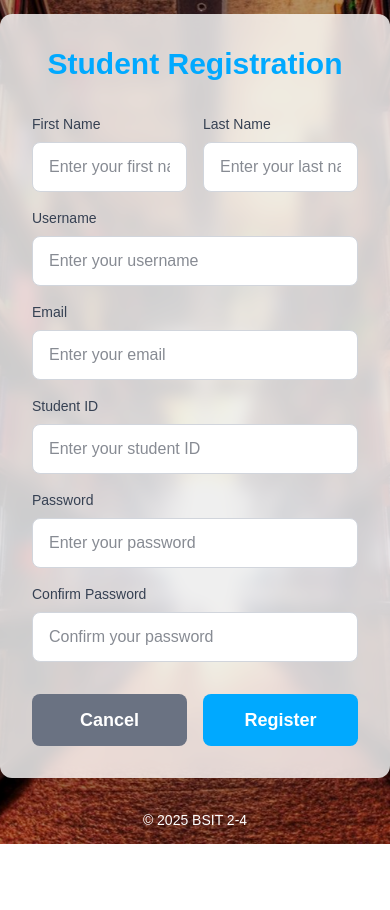
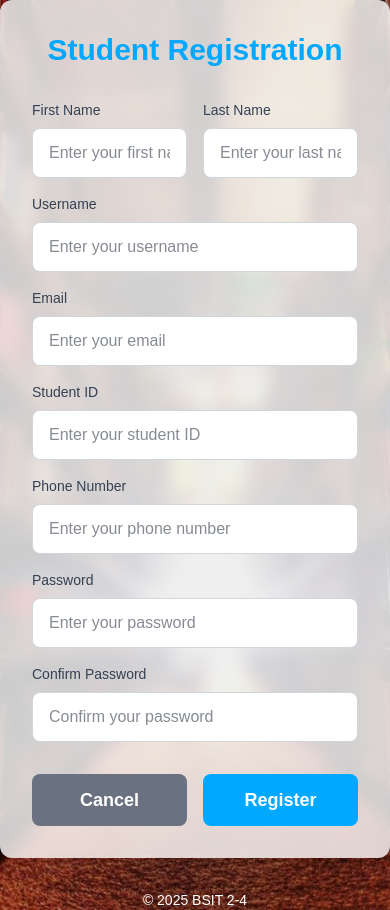
Before and after one commit to rheann04/library_management_system, a Next.js app in the folder library-frontend/: page /signup/student in a window 390 px wide. Before the commit the page ends 844 px from the top, so only its background shows below. Built offline with nearby package versions, Linux system fonts and the light colour scheme.

Commit message:
Add phone number field to student registration form with validation and API integration for registration process

```diff
--- a/library-frontend/app/signup/student/page.js
+++ b/library-frontend/app/signup/student/page.js
@@ -11,6 +11,7 @@ export default function StudentRegistration() {
     username: '',
     email: '',
     studentId: '',
+    phoneNumber: '',
     password: '',
     confirmPassword: ''
   });
@@ -28,6 +29,7 @@ export default function StudentRegistration() {
       newErrors.email = 'Email is invalid';
     }
     if (!formData.studentId) newErrors.studentId = 'Student ID is required';
+    if (!formData.phoneNumber) newErrors.phoneNumber = 'Phone number is required';
     if (!formData.password) {
       newErrors.password = 'Password is required';
     } else if (formData.password.length < 6) {
@@ -47,14 +49,45 @@ export default function StudentRegistration() {
     if (validateForm()) {
       setIsLoading(true);
       try {
-        // Add your registration logic here
-        console.log('Registration attempt:', formData);
-        // Simulate API call
-        await new Promise(resolve => setTimeout(resolve, 1000));
-        // If successful, redirect to login page
+        const response = await fetch('http://127.0.0.1:8000/api/students/register', {
+          method: 'POST',
+          headers: {
+            'Content-Type': 'application/json',
+            'Accept': 'application/json',
+          },
+          body: JSON.stringify({
+            student_id: formData.studentId,
+            first_name: formData.firstName,
+            last_name: formData.lastName,
+            username: formData.username,
+            email: formData.email,
+            phone_number: formData.phoneNumber,
+            password: formData.password,
+            password_confirmation: formData.confirmPassword,
+          }),
+        });
+
+        const data = await response.json();
+
+        if (!response.ok) {
+          if (data.errors) {
+            // Handle validation errors
+            const newErrors = {};
+            Object.keys(data.errors).forEach(key => {
+              newErrors[key] = data.errors[key][0];
+            });
+            setErrors(newErrors);
+            throw new Error('Please check the form for errors');
+          } else {
+            throw new Error(data.message || 'Registration failed');
+          }
+        }
+
+        alert('Registration successful! Redirecting to login page...');
         router.push('/Login/Student_Login');
       } catch (error) {
         console.error('Registration failed:', error);
+        alert(error.message || 'Registration failed. Please make sure the backend server is running.');
       } finally {
         setIsLoading(false);
       }
@@ -176,6 +209,25 @@ export default function StudentRegistration() {
           </div>
 
           <div>
+            <label htmlFor="phoneNumber" className="block text-gray-700 text-sm font-medium mb-2">
+              Phone Number
+            </label>
+            <input
+              id="phoneNumber"
+              type="tel"
+              placeholder="Enter your phone number"
+              value={formData.phoneNumber}
+              onChange={(e) => setFormData({...formData, phoneNumber: e.target.value})}
+              className={`w-full px-4 py-3 rounded-lg bg-white border text-gray-900 focus:ring-2 outline-none transition-all ${
+                errors.phoneNumber ? 'border-red-500 focus:border-red-500 focus:ring-red-200' : 'border-gray-300 focus:border-[#00A9FF] focus:ring-blue-200'
+              }`}
+            />
+            {errors.phoneNumber && (
+              <p className="text-red-500 text-sm mt-1">{errors.phoneNumber}</p>
+            )}
+          </div>
+
+          <div>
             <label htmlFor="password" className="block text-gray-700 text-sm font-medium mb-2">
               Password
             </label>
```
